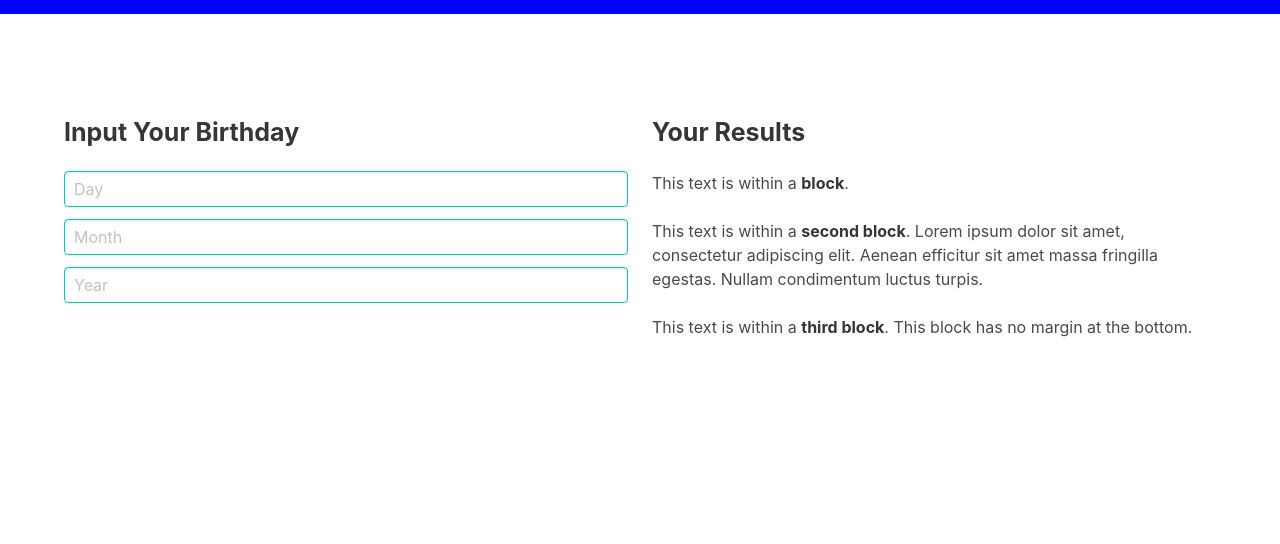
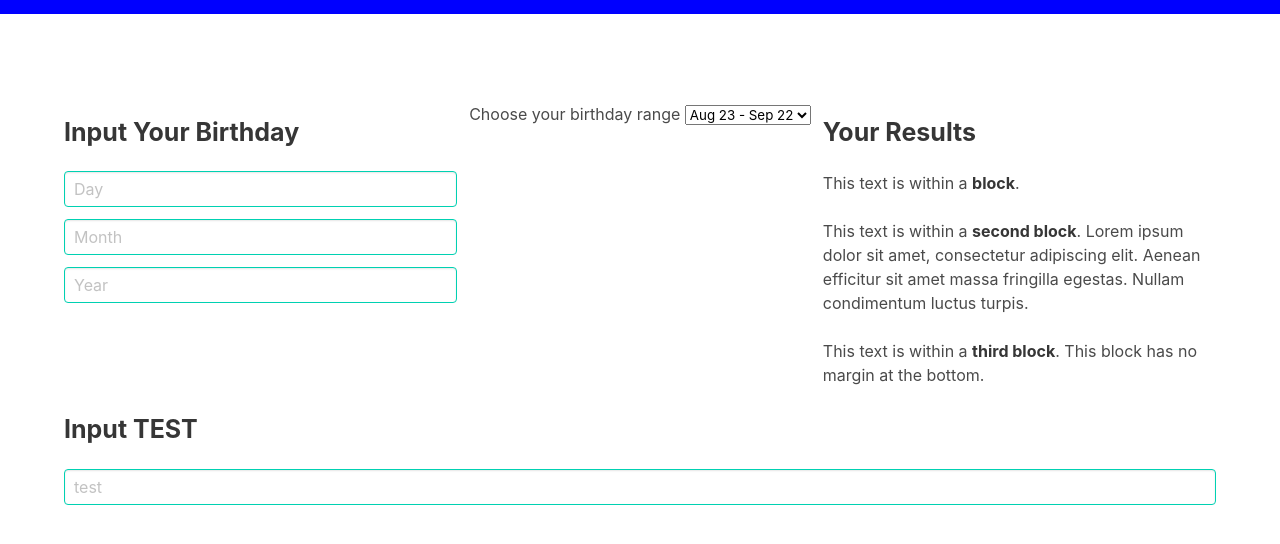
Before and after one commit to NWgroup1/Astro-Mixologist, a plain HTML site: page index2.html in a window 1280 px wide. Shown: the part 94-638 px from the top of the page. Drawn offline with nearby package versions, Linux system fonts and the light colour scheme; no server answers.

Commit message:
add html

```diff
--- a/index2.html
+++ b/index2.html
@@ -22,7 +22,7 @@
                     <h2><strong>Input Your Birthday</h2></strong>
                   <input class="input is-primary" type="text" placeholder="Day">
                 </div>
-              </div>
+            </div>
               <div class="field">
                 <div class="control">
                   <input class="input is-primary" type="text" placeholder="Month">
@@ -33,6 +33,14 @@
                   <input class="input is-primary" type="text" placeholder="Year">
                 </div>
               </div>
+        </div>
+        <div class="byPaul">
+          <label for="birthdayRangeSelector">Choose your birthday range</label>
+          <select name="birthdayRangeSelector" id="birthdayRangeSelector">
+            <option value="aries" data-date-range="Aug 23 - Sep 22">Aug 23 - Sep 22</option>
+            <option value="sagitarious">Sep 23 - Nov 22</option>
+
+          </select>
         </div>
         <div class="column">
             <h2><strong>Your Results</strong></h2>
@@ -47,8 +55,15 @@
               </div></div>
         </div>
     </div>
-
+    <div class="field">
+      <div class="control">
+          <h2><strong>Input TEST</h2></strong>
+        <input class="input is-primary" type="text" placeholder="test">
+      </div>
+  </div>
 </main>
 
+  <script src="https://cdnjs.cloudflare.com/ajax/libs/jquery/3.2.1/jquery.min.js"></script>
+  <script src="script.js"></script>
 </body>
 </html>
```
